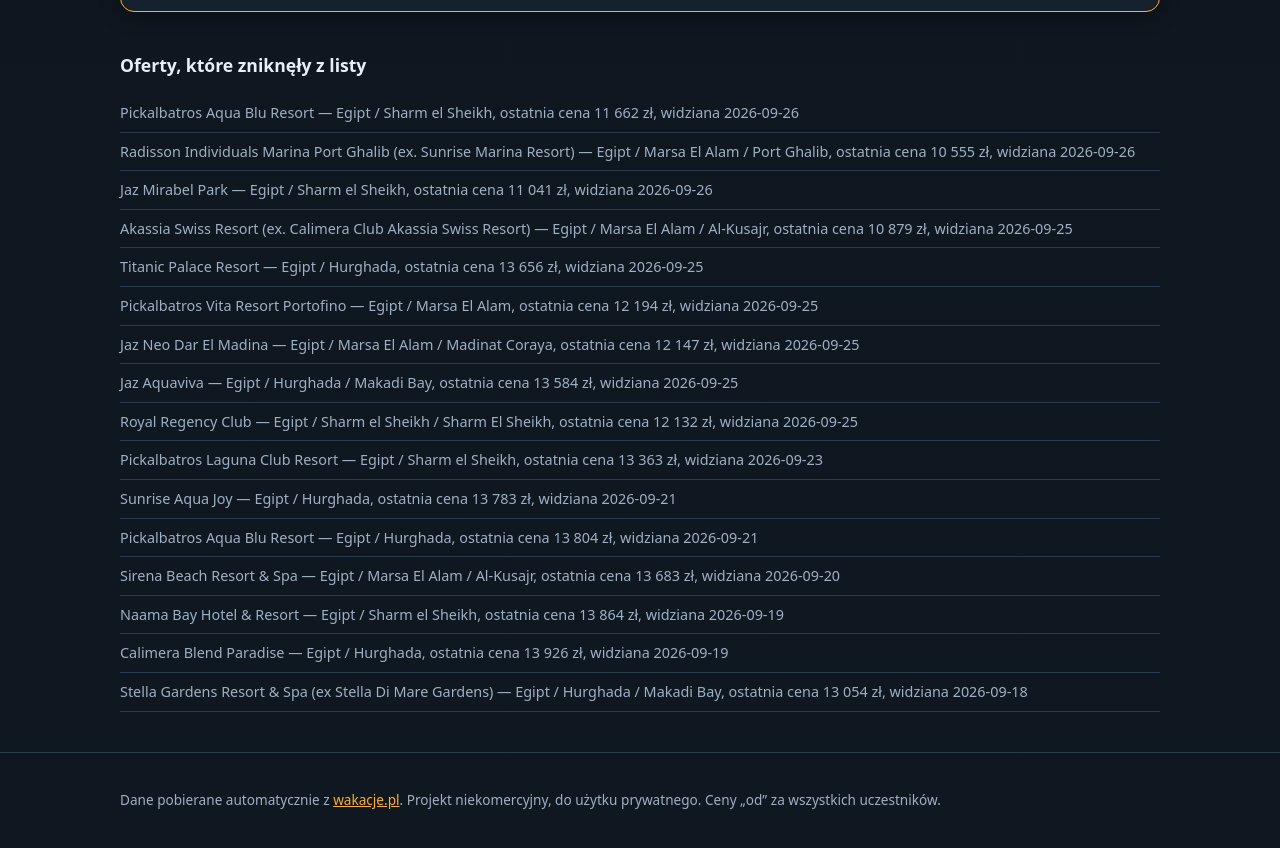
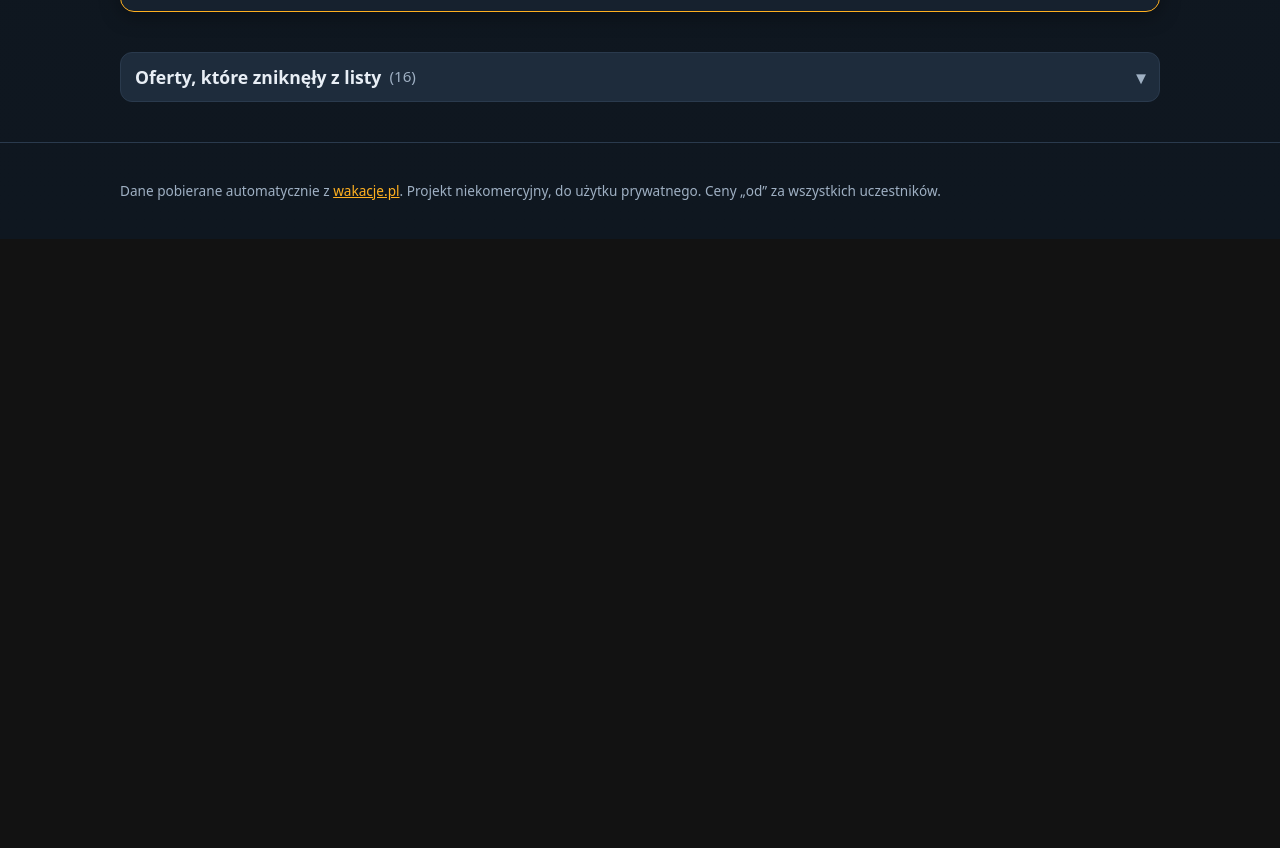
Before and after one commit to gtxsdz/wakacje-tracker, a website: page index.html in a window 1280 px wide. Shown: the part 7433-8281 px from the top of the page. After the commit the page ends 7672 px from the top, so only its background shows below. Drawn offline with nearby package versions, Linux system fonts and the light colour scheme.

Commit message:
ui: oferty ktore zniknely w zwijanej komorce details z licznikiem
Sekcja nie wydluza juz strony - jest zwinięta domyslnie. index.html: details/summary z licznikiem pozycji zamiast naglowka h2. styles.css: styl komorki (strzalka, hover, brak domyslnego markera). app.js: renderDisappeared wypelnia licznik i podmienia TYLKO liste, wiec stan rozwinięcia przezywa auto-odswiezanie. Testy: test-front-render sprawdza licznik, check-live sprawdza details, domyslne zwinięcie, rozwijanie po kliknięciu i pomiar wysokosci.

```diff
--- a/app.js
+++ b/app.js
@@ -309,6 +309,13 @@
   const section = $("#disappeared-section");
   if (!dis.length) { section.hidden = true; return; }
   section.hidden = false;
+
+  // Licznik w nagłówku zwijanej komórki. Podmieniamy TYLKO treść listy, nie cały
+  // <details> — dzięki temu stan rozwinięcia (otwarta/zamknięta) zachowuje się
+  // między odświeżeniami danych. Domyślnie komórka startuje zwinięta.
+  const counter = $("#disappeared-count");
+  if (counter) counter.textContent = `(${dis.length})`;
+
   $("#disappeared-list").innerHTML = dis
     .map((d) => `<li>${esc(d.hotel)} — ${esc(d.region || "")}, ostatnia cena ${fmtPrice(d.lastPrice)}, widziana ${esc(d.lastSeen)}</li>`)
     .join("");
--- a/index.html
+++ b/index.html
@@ -55,8 +55,13 @@
     <section id="offers" class="offers" aria-live="polite"></section>
 
     <section id="disappeared-section" class="disappeared" hidden>
-      <h2>Oferty, które zniknęły z listy</h2>
-      <ul id="disappeared-list"></ul>
+      <details class="disappeared-box">
+        <summary class="disappeared-summary">
+          <span>Oferty, które zniknęły z listy</span>
+          <span id="disappeared-count" class="disappeared-count"></span>
+        </summary>
+        <ul id="disappeared-list"></ul>
+      </details>
     </section>
   </main>
 
--- a/styles.css
+++ b/styles.css
@@ -286,16 +286,45 @@
 /* "tyle samo co ostatnio" — lekko wyróżnione, ale nienachalne. */
 .snap-same { color: var(--accent); opacity: 0.85; }
 
-/* Disappeared */
+/* Disappeared — zwijana komórka (domyślnie zwinięta, żeby nie wydłużała strony).
+   Stan rozwinięcia trzyma sam <details>; JS podmienia tylko treść listy, więc
+   otwarcie/zamknięcie przeżywa automatyczne odświeżanie danych. */
 .disappeared { margin-bottom: 40px; }
-.disappeared h2 { font-size: 1.1rem; }
-.disappeared ul { list-style: none; padding: 0; }
+.disappeared-box {
+  border: 1px solid var(--border);
+  border-radius: 12px;
+  background: var(--surface-2);
+  overflow: hidden;
+}
+.disappeared-summary {
+  display: flex;
+  align-items: center;
+  gap: 8px;
+  padding: 11px 14px;
+  cursor: pointer;
+  list-style: none; /* bez domyślnego trójkąta listy */
+  font-size: 1.1rem;
+  font-weight: 600;
+  color: var(--text);
+}
+.disappeared-summary::-webkit-details-marker { display: none; }
+.disappeared-summary:hover { color: var(--accent); }
+.disappeared-summary::after {
+  content: "▾";
+  margin-left: auto;
+  color: var(--text-dim);
+  transition: transform 0.15s ease;
+}
+.disappeared-box[open] .disappeared-summary::after { transform: rotate(180deg); }
+.disappeared-count { color: var(--text-dim); font-size: 0.95rem; font-weight: 500; }
+.disappeared ul { list-style: none; padding: 0 14px 4px; margin: 0; }
 .disappeared li {
   color: var(--text-dim);
   font-size: 0.9rem;
   padding: 8px 0;
   border-bottom: 1px solid var(--border);
 }
+.disappeared li:last-child { border-bottom: none; }
 
 /* Footer */
 .site-footer {
```
Also changed, not shown: research/check-live.js (+44 -0 lines), research/test-front-render.js (+7 -0 lines).
